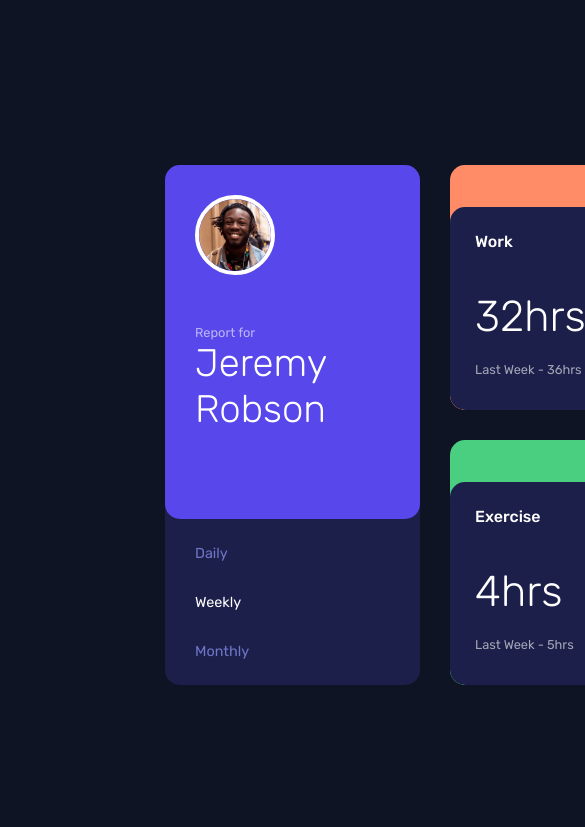
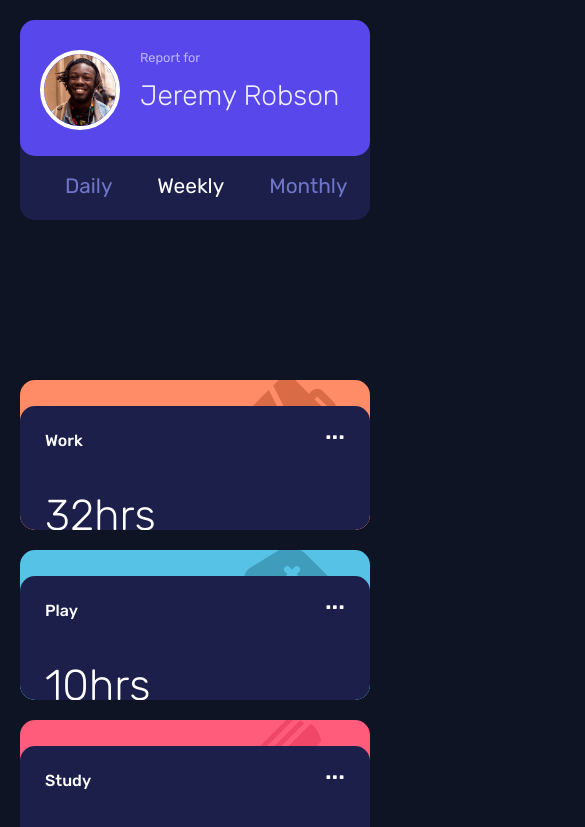
Before and after one commit to RBerger90/FEM_Time_Tracking, a plain HTML site: page index.html in a window 390 px wide. Shown: the top 827 px of the page, 585 px wide, since content can reach past the window. Drawn offline with Linux system fonts and the light colour scheme.

Commit message:
User card ok on smartphone

```diff
--- a/index.html
+++ b/index.html
@@ -15,15 +15,16 @@
 
     <div id="userCard">
 
-        <div>
+        <div id="profile">
             <img src="images/image-jeremy.png" alt="Picture of Jeremy">
             Report for
             <div id="name">Jeremy Robson</div>
         </div>
-
-        <p id="byDay">Daily</p>
-        <p id="byWeek" class="active">Weekly</p>
-        <p id="byMonth">Monthly</p>
+        <div id="buttons">
+            <p id="byDay">Daily</p>
+            <p id="byWeek" class="active">Weekly</p>
+            <p id="byMonth">Monthly</p>
+        </div>
     </div>
 
     <div class="activities" id="workCard">
--- a/styles.css
+++ b/styles.css
@@ -21,7 +21,7 @@ body{
     flex-direction: column;
 }
 
-#userCard > div{
+#profile{
     display: inline-flex;
     flex-direction: column;
     background: hsl(246, 80%, 60%);
@@ -33,7 +33,7 @@ body{
     padding: 30px;
 }
 
-#userCard img{
+#profile img{
     width: 80px;
     border: 4px solid white;
     border-radius: 50%;
@@ -48,7 +48,7 @@ body{
 
 }
 
-#userCard p{
+#buttons p{
     text-decoration: none;
     color: hsl(235, 45%, 61%);
     font-size: 0.9em;
@@ -57,12 +57,12 @@ body{
     margin-top: 35px;
 }
 
-#userCard p:hover{
+#buttons p:hover{
     cursor: pointer;
     color:white;
 }
 
-#userCard p.active{
+#buttons p.active{
     color: white;
 }
 
@@ -174,3 +174,67 @@ body{
 #careCard{
     background: hsl(43, 84%, 65%);
 }
+
+
+/*On mobile*/
+@media screen and (max-width: 490px){
+    body {
+        grid-template-rows: repeat(7, 1fr);
+        grid-template-columns: repeat(1, 1fr);
+        margin: 20px;
+    }
+
+    #userCard{
+        grid-column: 1/1;
+        height: 200px;
+        width: 100%;
+    }
+
+    #profile{
+        display: inline-flex;
+        flex-direction: row;
+        flex-wrap: wrap;
+        height: 68%;
+        padding-left: 120px;
+    }
+
+    #profile img{
+        margin: 0;
+        position: absolute;
+        left: 40px;
+    }
+
+    #name{
+        font-size: 2.2em;
+        color: rgba(255, 255, 255, 90%);
+        font-weight: 300;
+    }
+
+    #buttons{
+        display: flex;
+        flex-direction: row;
+        flex-wrap: nowrap;
+    }
+
+    #buttons p{
+        margin: 0;
+        padding: 30px 0 0 45px;
+        font-size: 1.3em;
+    }
+
+
+    #userCard p:hover{
+        cursor: pointer;
+        color:white;
+    }
+
+    #userCard p.active{
+        color: white;
+    }
+
+    .activities{
+        height: 150px;
+        width: 100%;
+        margin: 20px 0 0 0;
+    }
+}
```
